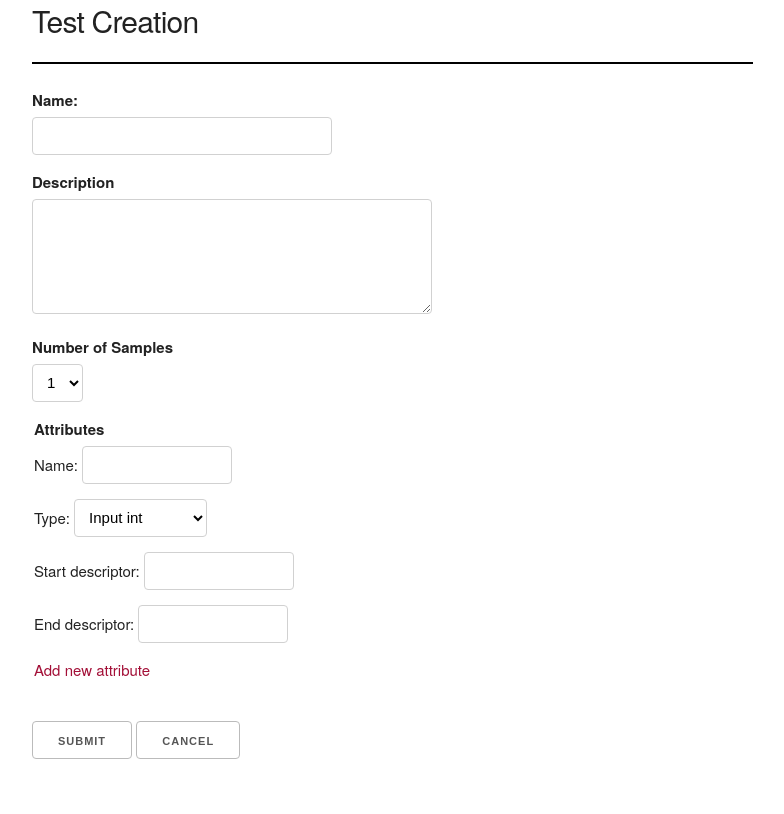
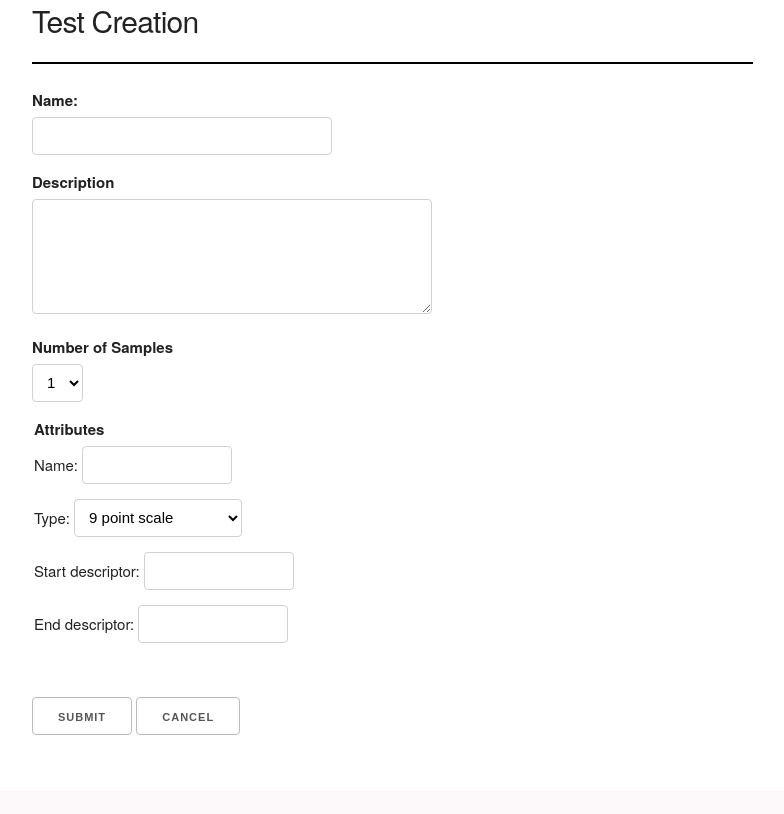
Before and after one commit to Senseneyf/sensoryevaluation, a PHP site: page /se/test_edit in a window 1280 px wide. Shown: the part 202-1016 px from the top of the page, without its empty margins (205-989 px from the left). After the commit the page ends 937 px from the top, so only its background shows below. Run offline with PHP 8.4, Linux system fonts and the light colour scheme; the visitor is signed in with stand-in values (Sample User, id 1); data that the repository does not hold is empty.

Commit message:
Fixed scale type options in test_edit.

```diff
--- a/src/test_edit.php
+++ b/src/test_edit.php
@@ -77,15 +77,12 @@
 					<label for="attributes">Attributes</label>
 					<div>Name: <input class="u-full-width" type="text"  name="attributeName" <?php echo 'value="'.htmlspecialchars($attributeName).'"'; ?> style="width:150px"></div>
 					<div>Type: <select name="attributeType">
-						<option <?php if($attributeType == 1){ echo selected; }?> value="1">Input int</option>
-						<option <?php if($attributeType == 2){ echo selected; }?> value="2">Input string</option>
-						<option <?php if($attributeType == 3){ echo selected; }?> value="3">9 point scale</option>
-						<option <?php if($attributeType == 4){ echo selected; }?> value="4">6 point scale</option>
-						<option <?php if($attributeType == 5){ echo selected; }?> value="5">Custom scale</option>
+						<option <?php if($attributeType == 1){ echo selected; }?> value="3">9 point scale</option>
+						<option <?php if($attributeType == 2){ echo selected; }?> value="4">6 point scale</option>
+						<option <?php if($attributeType == 3){ echo selected; }?> value="5">Unstructured scale</option>
 					</select></div>
 					<div>Start descriptor: <input class="u-full-width" type="text" name="startDescription" <?php echo 'value="'.htmlspecialchars($startDescription).'"'; ?> style="width:150px"></div>
 					<div>End descriptor: <input class="u-full-width" type="text" name="endDescription" <?php echo 'value="'.htmlspecialchars($endDescription).'"'; ?> style="width:150px"></div>
-					<div><a href="#">Add new attribute</a></div>
 					</fieldset>
 					<br><input class="button-secondary" method="post" type="submit" value="Submit"> <input class="button-secondary" method="post" type="submit" value="Cancel">
 				</form>
```
Lines whose indentation alone changed are shown as unchanged.
